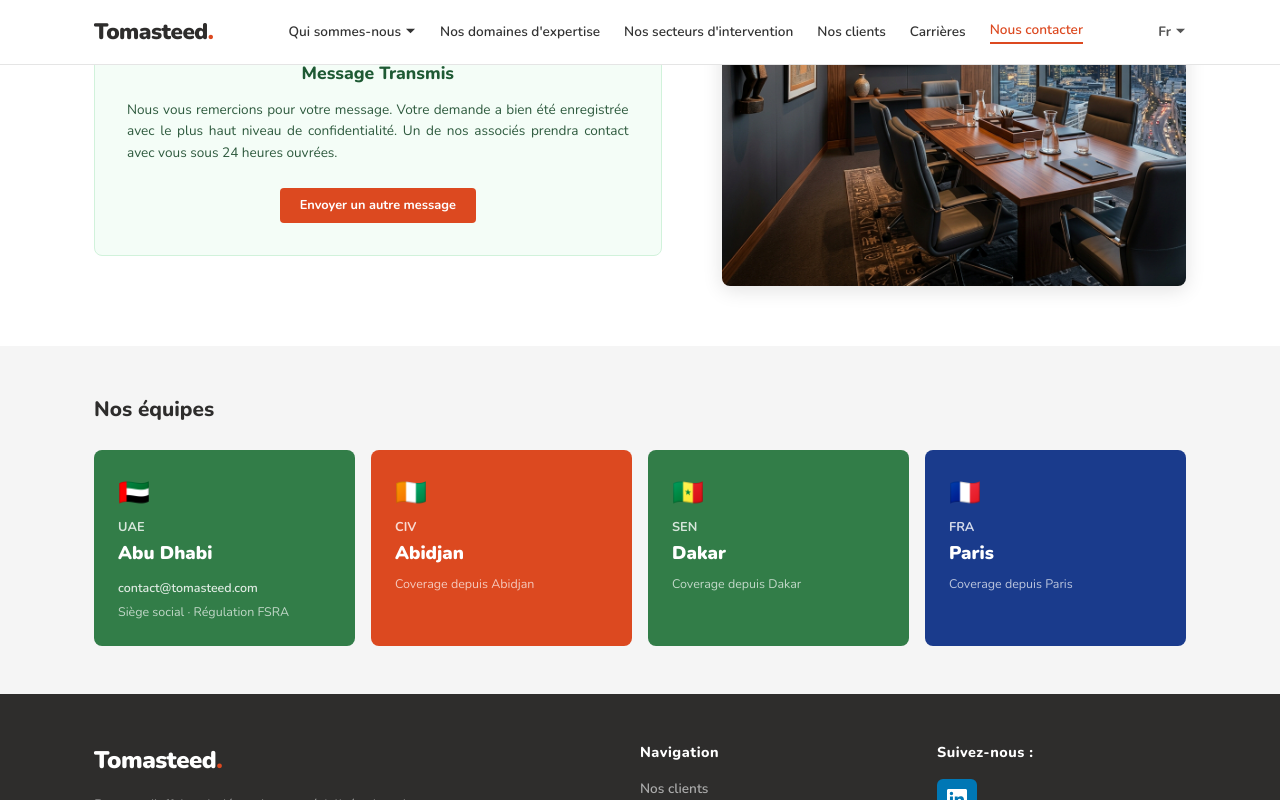
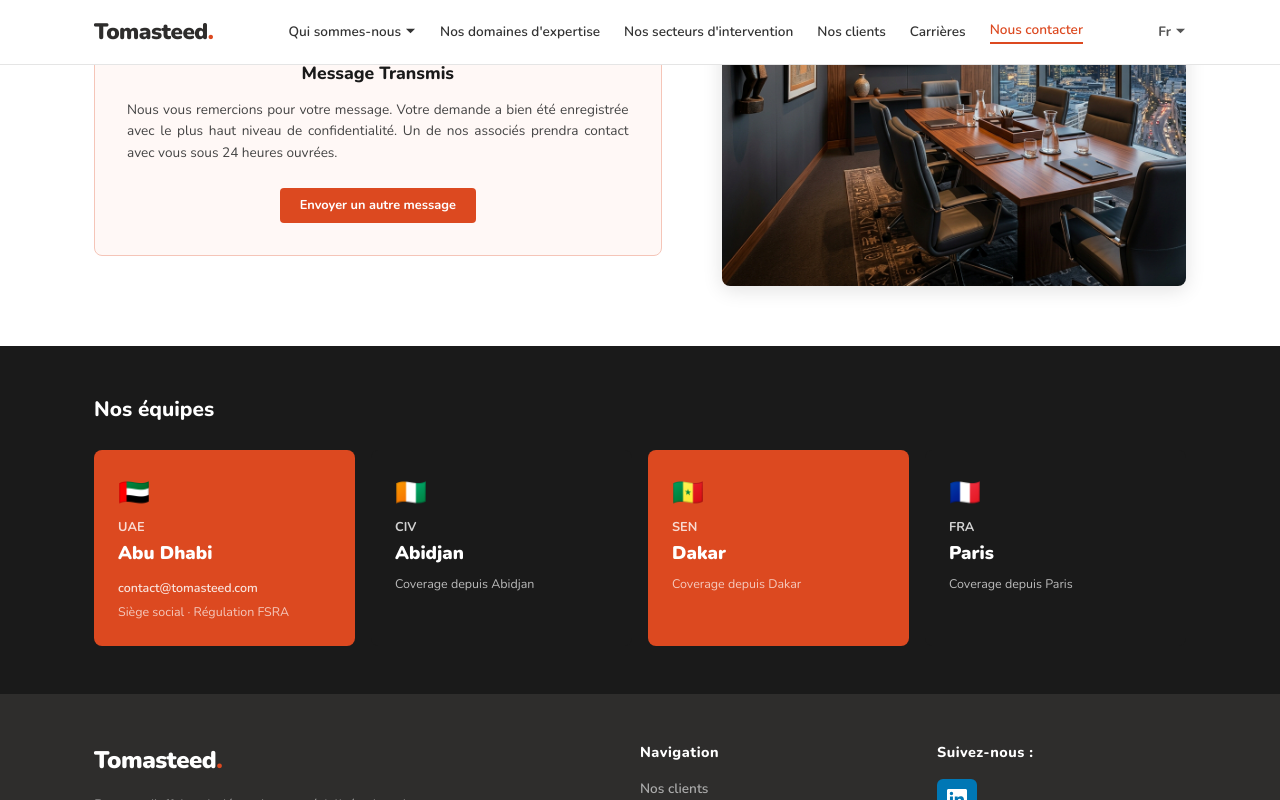
Before and after one commit to Shalom352/tomasteed-final, a Next.js app: page /nous-contacter in a window 1280 px wide. Both pictures are taken after typing "Sample", "Sample", "name@example.com", "5551234", "Sample" into the empty fields and a click on the button "Initier le contact sécurisé". Shown: the part 523-1323 px from the top of the page. Built offline with nearby package versions, Linux system fonts and the light colour scheme.

Commit message:
feat(contact): retheme to black, orange and white

```diff
--- a/app/nous-contacter/page.tsx
+++ b/app/nous-contacter/page.tsx
@@ -2,10 +2,10 @@
 import { useState } from "react";
 
 const offices = [
-  { code: "UAE", city: "Abu Dhabi", email: "contact@tomasteed.com", coverage: "Siège social · Régulation FSRA", bg: "#327D48", flag: "🇦🇪" },
-  { code: "CIV", city: "Abidjan", email: "", coverage: "Coverage depuis Abidjan", bg: "#DC4920", flag: "🇨🇮" },
-  { code: "SEN", city: "Dakar", email: "", coverage: "Coverage depuis Dakar", bg: "#327D48", flag: "🇸🇳" },
-  { code: "FRA", city: "Paris", email: "", coverage: "Coverage depuis Paris", bg: "#1A3B8C", flag: "🇫🇷" },
+  { code: "UAE", city: "Abu Dhabi", email: "contact@tomasteed.com", coverage: "Siège social · Régulation FSRA", bg: "#DC4920", flag: "🇦🇪" },
+  { code: "CIV", city: "Abidjan", email: "", coverage: "Coverage depuis Abidjan", bg: "#1A1A1A", flag: "🇨🇮" },
+  { code: "SEN", city: "Dakar", email: "", coverage: "Coverage depuis Dakar", bg: "#DC4920", flag: "🇸🇳" },
+  { code: "FRA", city: "Paris", email: "", coverage: "Coverage depuis Paris", bg: "#1A1A1A", flag: "🇫🇷" },
 ];
 
 export default function NousContacterPage() {
@@ -86,10 +86,10 @@
               </p>
 
               {status === "success" ? (
-                <div style={{ background: "#F4FDF7", border: "1px solid #D1F2DB", borderRadius: "8px", padding: "32px", textAlign: "center" }}>
-                  <div style={{ width: "48px", height: "48px", borderRadius: "50%", background: "#327D48", color: "white", display: "flex", alignItems: "center", justifyContent: "center", fontSize: "1.4rem", margin: "0 auto 16px" }}>✓</div>
-                  <h3 style={{ fontSize: "1.1rem", fontWeight: 800, color: "#1E5A34", marginBottom: "12px" }}>Message Transmis</h3>
-                  <p style={{ color: "#2E5A3E", fontSize: "0.85rem", lineHeight: 1.6, margin: 0 }}>
+                <div style={{ background: "#FFF8F6", border: "1px solid #F5C5B8", borderRadius: "8px", padding: "32px", textAlign: "center" }}>
+                  <div style={{ width: "48px", height: "48px", borderRadius: "50%", background: "#DC4920", color: "white", display: "flex", alignItems: "center", justifyContent: "center", fontSize: "1.4rem", margin: "0 auto 16px" }}>✓</div>
+                  <h3 style={{ fontSize: "1.1rem", fontWeight: 800, color: "#1A1A1A", marginBottom: "12px" }}>Message Transmis</h3>
+                  <p style={{ color: "#444", fontSize: "0.85rem", lineHeight: 1.6, margin: 0 }}>
                     Nous vous remercions pour votre message. Votre demande a bien été enregistrée avec le plus haut niveau de confidentialité. Un de nos associés prendra contact avec vous sous 24 heures ouvrées.
                   </p>
                   <button
@@ -217,9 +217,9 @@
       </section>
 
       {/* Nos présences */}
-      <section style={{ background: "#F5F5F5", padding: "48px 0" }}>
+      <section style={{ background: "#1A1A1A", padding: "48px 0" }}>
         <div className="container">
-          <h2 style={{ fontSize: "1.3rem", fontWeight: 800, marginBottom: "24px" }}>Nos équipes</h2>
+          <h2 style={{ fontSize: "1.3rem", fontWeight: 800, marginBottom: "24px", color: "white" }}>Nos équipes</h2>
           <div style={{ display: "grid", gridTemplateColumns: "repeat(4, 1fr)", gap: "16px" }}>
             {offices.map((o, i) => (
               <div key={i} style={{ background: o.bg, color: "white", borderRadius: "8px", padding: "24px" }}>
```
